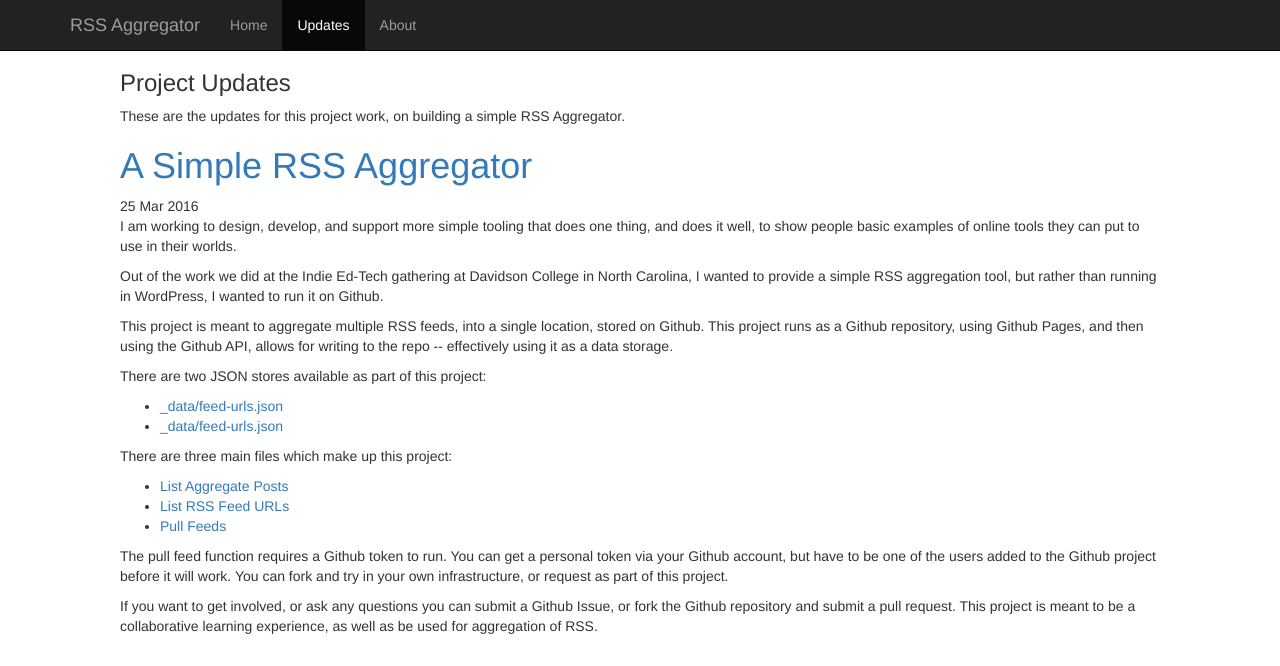
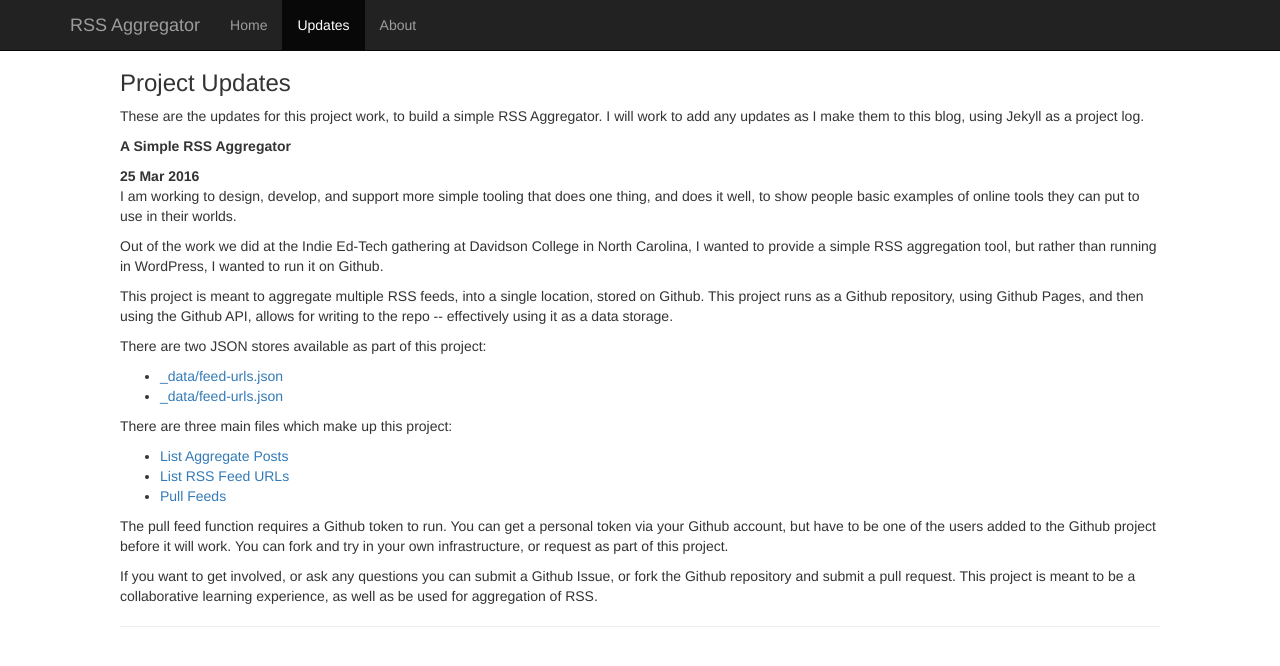
Before and after one commit to audreywatters/rss-aggregator, a Jekyll site: the page built from updates/index.html, in a window 1280 px wide and 1193 px high. Shown: the top 666 px of the window. Built offline with Jekyll 4.4.1, drawn with Linux system fonts in a browser that asks for light colours; the list of posts is cut into pages by our own code; grey boxes are pictures that could not be loaded.

Commit message:
clean up

```diff
--- a/updates/index.html
+++ b/updates/index.html
@@ -3,77 +3,12 @@
 title: Project Updates
 ---
 <h3>Project Updates</h3>
-<p>These are the updates for this project work, on building a simple RSS Aggregator.</p>
-<div class="posts">
-  {% for post in paginator.posts %}
-    {% if post.title != null %}
-
-      <div class="post">
-        <h1>
-          <a href="{{ site.production_url }}{{ post.url }}">
-            {{ post.title }}
-          </a>
-        </h1>
-
-        <span class="post-date">{{ post.date | date_to_string }}</span>
-
-        {{ post.content }}
-
-      	<br /><br />
-      	<!-- 3scale -->
-      	<p align="center">
-      	    <a href="http://bit.ly/13esk6Q" target="_blank" title="Empowered By 3Scale">
-      	        <img src="https://s3.amazonaws.com/kinlane-productions/api-service-providers/3Scale/empowered-by-3scale.png" width="45%" style="padding-bottom: 15px;" />
-      	    </a>
-      	</p>
-      	<!-- 3scale -->
-
-    	<table cellpadding="5" cellspacing="5" align="center" border="0" style="border-bottom: 0px; padding-bottom: 10px;">
-    		<tr>
-    			<td align="center">
-    				<a href="http://twitter.com/home?status={{ post.title }} - {{ site.production_url }}{{ post.url }} via @apievangelist" target="_bank"><img src="https://s3.amazonaws.com/kinlane-productions/icons/twitter.png" width="25" /></a>
-    			</td>
-    			<td align="center">
-    				<a href="http://www.facebook.com/share.php?u={{ site.production_url }}{{ post.url }}&title={{ site.production_url }}{{ post.title }}" target="_bank"><img src="https://s3.amazonaws.com/kinlane-productions/icons/facebook.png" width="25" /></a>
-    			</td>
-    			<td align="center">
-    				<a href="http://www.linkedin.com/shareArticle?mini=true&url={{ site.production_url }}{{ post.url }}&title={{ post.title }}&source=api.report" target="_bank"><img src="https://s3.amazonaws.com/kinlane-productions/icons/linkedin.png" width="25" /></a>
-    			</td>
-    			<td align="center">
-    				<a href="https://plus.google.com/share?url={{ site.production_url }}{{ post.url }}" target="_bank"><img src="https://s3.amazonaws.com/kinlane-productions/icons/google-plus.png" width="25" /></a>
-    			</td>
-    		<td align="center">
-    			<a href="https://www.tumblr.com/share/link?url={{ site.production_url }}{{ post.url }}&name={{ site.production_url }}{{ post.title }}&description={{ post.content | strip_html | truncatewords: 150 }}" target="_bank"><img src="https://s3.amazonaws.com/kinlane-productions/icons/tumblr.png" width="25" /></a>
-    		</td>
-    			<td align="center">
-    				<a href="http://www.reddit.com/submit?url={{ site.production_url }}{{ post.url }}&title={{ site.production_url }}{{ post.title }}" target="_bank"><img src="https://s3.amazonaws.com/kinlane-productions/icons/reddit.png" width="25" /></a>
-    			</td>
-    			<td align="center">
-    				<a href="http://news.ycombinator.com/submitlink?u={{ site.production_url }}{{ post.url }}&t={{ site.production_url }}{{ post.title }}" target="_bank"><img src="https://s3.amazonaws.com/kinlane-productions/icons/hackernews.jpeg" width="25" /></a>
-    			</td>
-    		</tr>
-    	</table>
-
-    </div>
-
-    {% endif %}
-  {% endfor %}
-</div>
-
-<!-- Pagination links -->
-<div class="pagination">
-  {% if paginator.next_page %}
-    <a href="/blog/page{{paginator.next_page}}" class="older">Older</a>
-  {% else %}
-    <span class="next">Older</span>
+<p>These are the updates for this project work, to build a simple RSS Aggregator. I will work to add any updates as I make them to this blog, using Jekyll as a project log.</p>
+{% for post in paginator.posts %}
+  {% if post.title != null %}
+      <p><strong>{{ post.title }}</strong></p>
+      <span class="post-date"><strong>{{ post.date | date_to_string }}</strong></span>
+      {{ post.content }}
+      <hr />
   {% endif %}
-  {% if paginator.previous_page %}
-    {% if paginator.page == 2 %}
-      <a href="/" class="newer">Newer</a>
-    {% else %}
-      <a href="/blog/page{{paginator.previous_page}}" class="newer">Newer</a>
-    {% endif %}
-  {% else %}
-    <span class="previous">Newer</span>
-  {% endif %}
-</div>
+{% endfor %}
```
